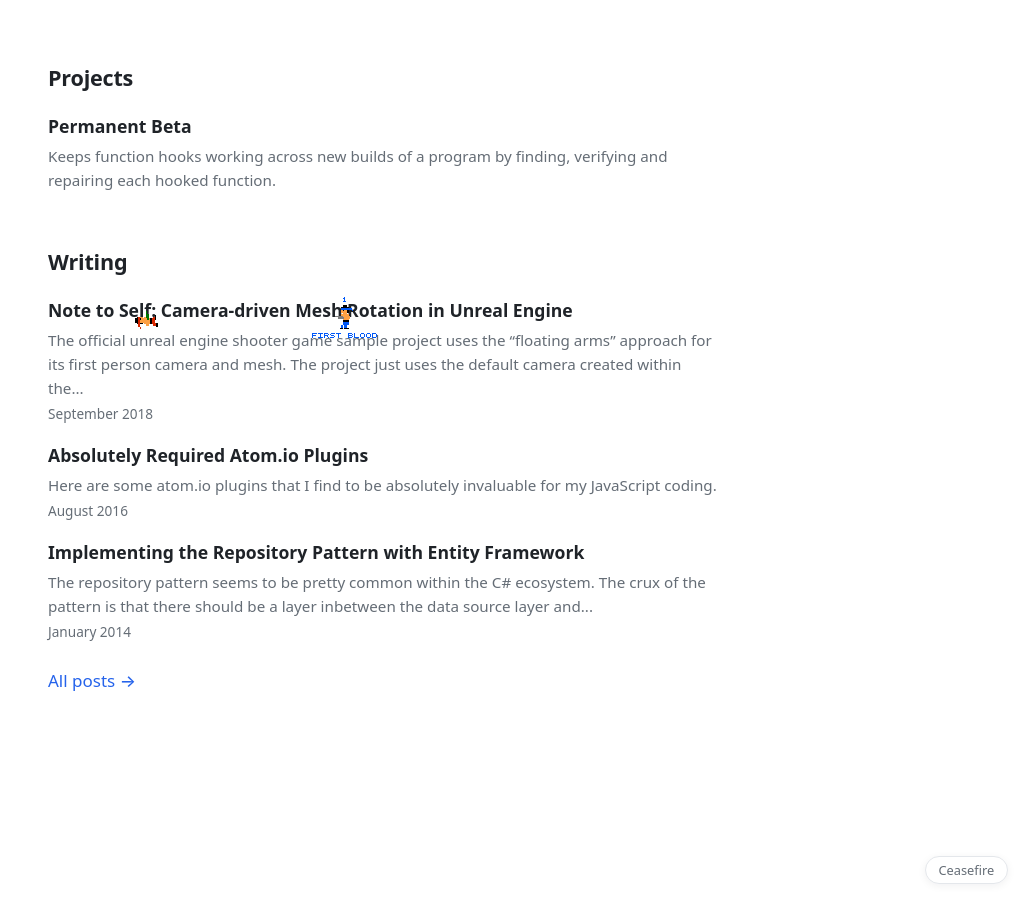
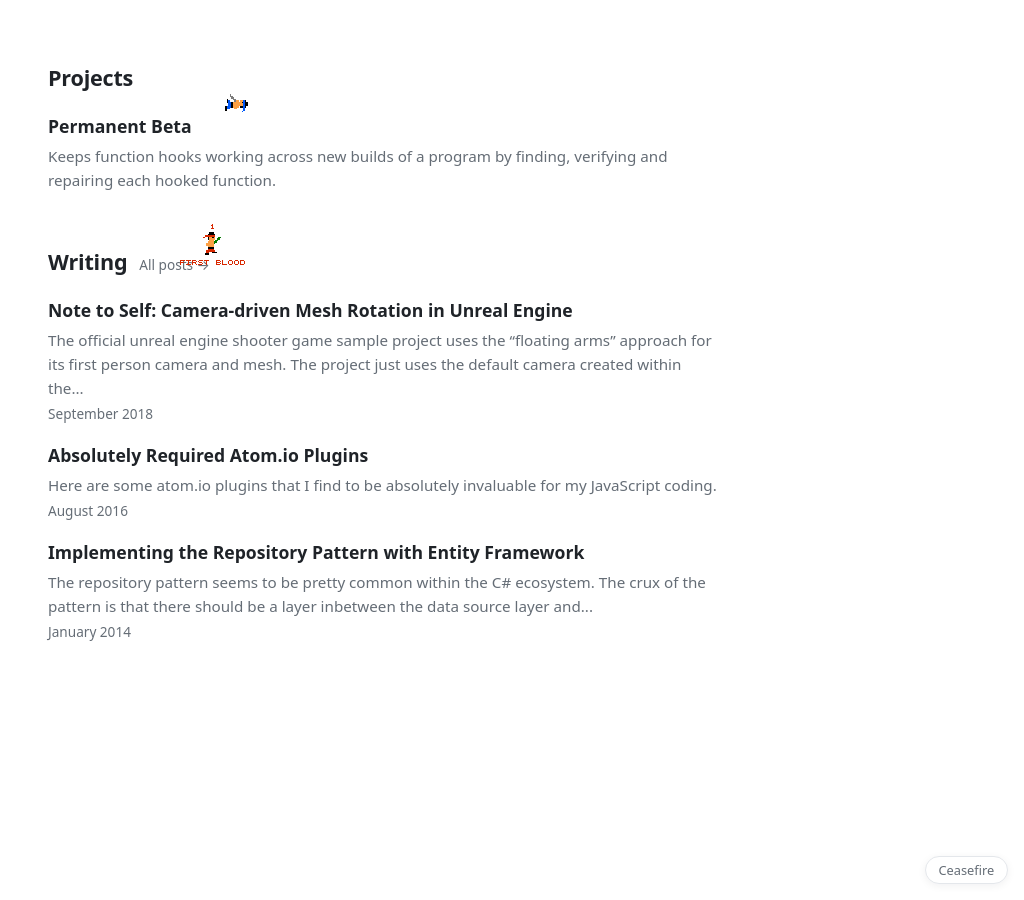
Before and after one commit to ryancole/ryancole.github.com, a Jekyll site: the page built from index.html, in a window 1280 px wide. Shown: the whole page, without its empty margins (256-1280 px from the left). Built offline with Jekyll 4.4.1, drawn with Linux system fonts in a browser that asks for light colours.

Commit message:
Bouncing grenades and a quieter All posts link
- Launcher grenades pass up through ledges, bounce off them on the way
  down, roll, and explode after 3 seconds or on hitting an enemy
- Move "All posts" next to the Writing heading as a small gray link

Co-Authored-By: Claude Opus 5.5 <noreply@anthropic.com>

```diff
--- a/index.html
+++ b/index.html
@@ -17,7 +17,10 @@ description: Projects and writing by Ryan Cole on programming, technology and ga
 </section>
 
 <section class="writing">
-  <h2>Writing</h2>
+  <div class="section-head">
+    <h2>Writing</h2>
+    <a class="all-posts" href="/writing/">All posts &rarr;</a>
+  </div>
   <ul class="project-list">
     {% for post in site.posts limit:3 %}
       <li>
@@ -29,5 +32,4 @@ description: Projects and writing by Ryan Cole on programming, technology and ga
       </li>
     {% endfor %}
   </ul>
-  <p class="all-posts"><a href="/writing/">All posts &rarr;</a></p>
 </section>
--- a/static/css/style.css
+++ b/static/css/style.css
@@ -241,17 +241,36 @@ main > section > h2 {
 
 /* Writing */
 
-.all-posts,
-.back-link {
-  margin: 1.5rem 0 0;
-  font-weight: 500;
+/* Section heading with a small link right after it */
+.section-head {
+  display: flex;
+  align-items: baseline;
+  gap: 0.75rem;
+  margin: 0 0 1.25rem;
+}
+
+.section-head h2 {
+  margin: 0;
+  font-size: 1.35rem;
+  font-weight: 700;
+}
+
+.all-posts {
+  font-size: 0.85rem;
+  color: var(--muted);
+  text-decoration: none;
+  white-space: nowrap;
+}
+
+.all-posts:hover {
+  color: var(--accent);
 }
 
 .back-link {
   margin: 0 0 2rem;
+  font-weight: 500;
 }
 
-.all-posts a,
 .back-link a {
   text-decoration: none;
 }
--- a/static/js/soldiers.js
+++ b/static/js/soldiers.js
@@ -25,6 +25,8 @@
   var GRENADE_SPEED = 9;
   var GRENADE_GRAVITY = 0.25;
   var BLAST_RADIUS = 40;
+  var GRENADE_FUSE = 180;      // frames (3s) of bouncing before it goes off
+  var GRENADE_BOUNCE = 0.55;   // fraction of fall speed kept on each bounce
 
   // Each soldier also spawns with one movement item at random.
   //   grapple: hook a ledge above and reel up
@@ -752,7 +754,7 @@
       x: m.x, y: m.y, ox: m.x, oy: m.y,
       vx: Math.cos(angle) * GRENADE_SPEED,
       vy: Math.sin(angle) * GRENADE_SPEED,
-      life: 240
+      life: GRENADE_FUSE
     });
   }
 
@@ -1038,7 +1040,13 @@
       var prevUY = u.y;
 
       if (u.kind === 'grenade') {
-        u.vy += GRENADE_GRAVITY;
+        if (u.rest) {
+          // Rolling along a ledge: friction, and fall off the end.
+          u.vx *= 0.94;
+          if (u.x < u.rest.left || u.x > u.rest.right) u.rest = null;
+        } else {
+          u.vy += GRENADE_GRAVITY;
+        }
       } else if (u.kind === 'flame') {
         u.vx *= 0.96; u.vy = u.vy * 0.96 - 0.05; // slows and rises
         u.age++;
@@ -1047,13 +1055,24 @@
       u.y += u.vy;
 
       if (u.kind === 'grenade') {
-        var boom = --u.life <= 0 || hitSoldier(u.team, u.x, u.y, 2) || u.y > docH;
-        if (!boom && u.vy > 0) {
+        var boom = --u.life <= 0 || hitSoldier(u.team, u.x, u.y, 2) || u.y > docH + 50;
+        if (!boom && !u.rest && u.vy > 0) {
+          // Ledges are one-way, like for the soldiers: grenades fly up through
+          // them and only hit them on the way down. Airstrike bombs explode on
+          // impact; launcher grenades bounce until the fuse runs out.
           for (var k = 0; k < platforms.length; k++) {
             var p = platforms[k];
-            if (u.x >= p.left && u.x <= p.right && prevUY <= p.top && u.y >= p.top) { u.y = p.top; boom = true; break; }
+            if (u.x >= p.left && u.x <= p.right && prevUY <= p.top && u.y >= p.top) {
+              u.y = p.top;
+              if (u.bomb) { boom = true; break; }
+              u.vy = -u.vy * GRENADE_BOUNCE;
+              u.vx *= 0.8;
+              if (Math.abs(u.vy) < 1.2) { u.vy = 0; u.rest = p; }
+              break;
+            }
           }
         }
+        if (!u.bomb && (u.x < 4 || u.x > docW - 4)) { u.vx = -u.vx; u.x = Math.max(4, Math.min(docW - 4, u.x)); }
         if (boom) { explode(u); bullets.splice(b, 1); }
         continue;
       }
@@ -1194,7 +1213,7 @@
         ctx.fillRect(bx - SCALE, by - 2 * SCALE, 2 * SCALE, 3 * SCALE);
         ctx.fillRect(bx - 2 * SCALE, by - 3 * SCALE, 4 * SCALE, SCALE); // fins
       } else if (u.kind === 'grenade') {
-        ctx.fillStyle = '#007800';
+        ctx.fillStyle = u.life < 90 && (u.life >> (u.life < 40 ? 1 : 2)) % 2 ? '#d82800' : '#007800';
         ctx.fillRect(bx - SCALE, by - SCALE, 2 * SCALE, 2 * SCALE);
         ctx.fillStyle = '#000000';
         ctx.fillRect(bx - SCALE, by - SCALE, SCALE, SCALE);
```
